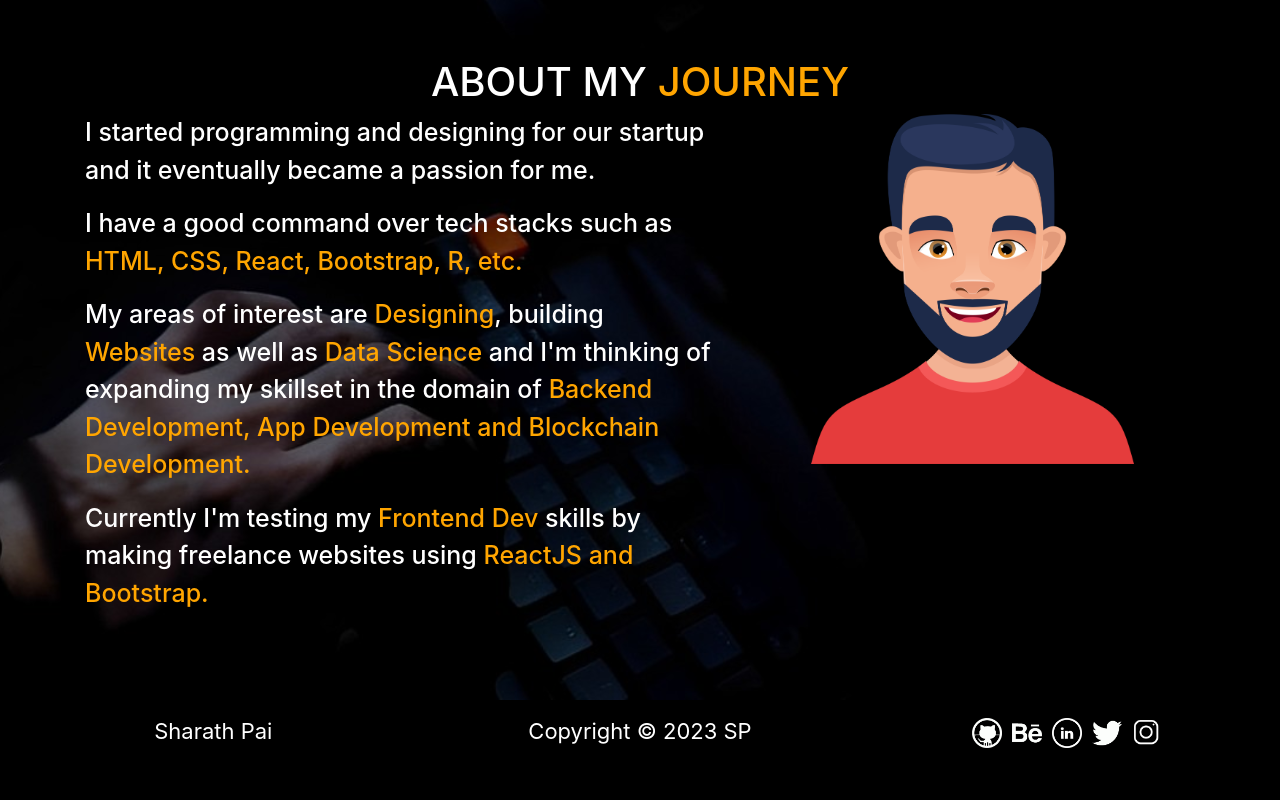
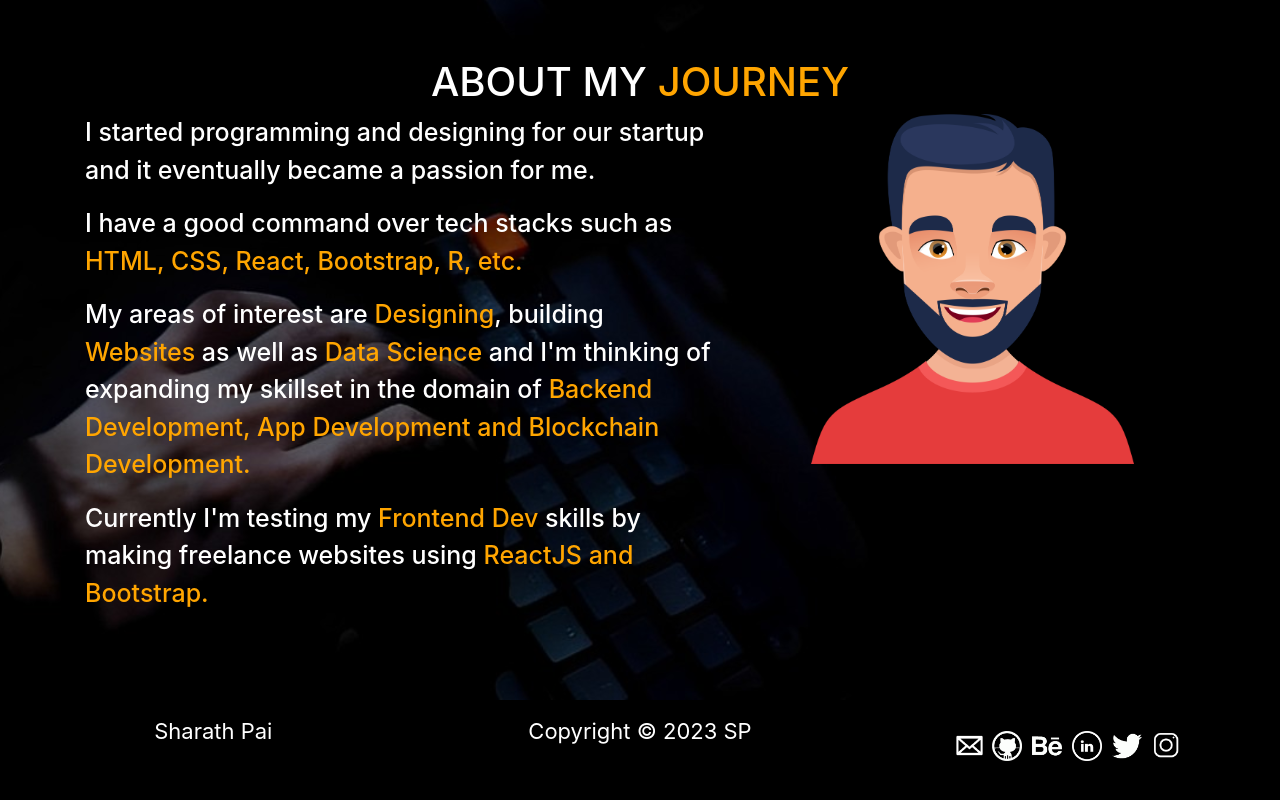
Before and after one commit to Sharath1036/sharathpai, a React (Create React App) app: page / in a window 1280 px wide. Shown: the part 752-1552 px from the top of the page. Built offline with nearby package versions, Linux system fonts and the light colour scheme.

Commit message:
updated website

```diff
--- a/src/components/Footer.js
+++ b/src/components/Footer.js
@@ -8,6 +8,7 @@
                 <div class="col-lg-4 center-block text-center"><p>Sharath Pai</p></div>
                 <div class="col-lg-4 center-block text-center"><p>Copyright © 2023 SP</p></div>
                 <div class="col-lg-4 center-block text-center">
+                <div class="socials"><a href="mailto:sharathpai107@gmail.com" target="_blank"><img class="mt-2" height="45" width="45" src={require("../assets/gmail.png")} /></a></div>
                 <div class="socials"><a href="https://www.github.com/Sharath1036/" target="_blank"><img class="icons" src={require("../assets/github.png")} /></a></div>
                 <div class="socials"><a href="https://www.behance.net/sharathp2/" target="_blank"><img class="icons" src={require("../assets/behance.png")} /></a></div>
                 <div class="socials"><a href="https://www.linkedin.com/in/sharathpai107" target="_blank"><img class="icons" src={require("../assets/linkedin.png")} /></a></div>
--- a/src/pages/Projects.js
+++ b/src/pages/Projects.js
@@ -31,7 +31,7 @@
           <h5>SWIFT UNDERGRADS</h5>
           <p>I developed this website using React JS and Bootstrap for our startup to be used by students for getting desired study materials.</p>
           <div class="text-center">
-          <a href="https://swiftundergrads.in" class="btn btn-primary" role="button">DEMO</a>
+          <a href="https://www.swiftundergrads.in" class="btn btn-primary" role="button">DEMO</a>
           </div>
           </div>
         </div>
```
